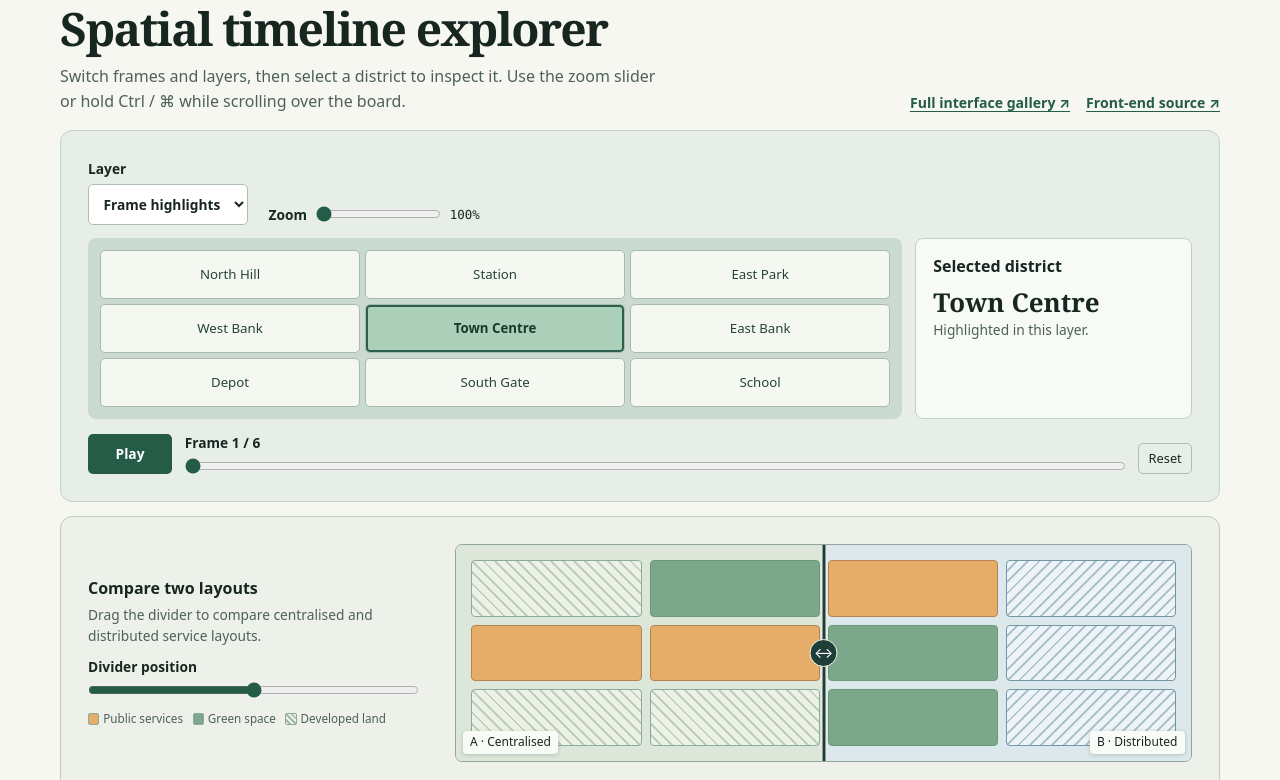
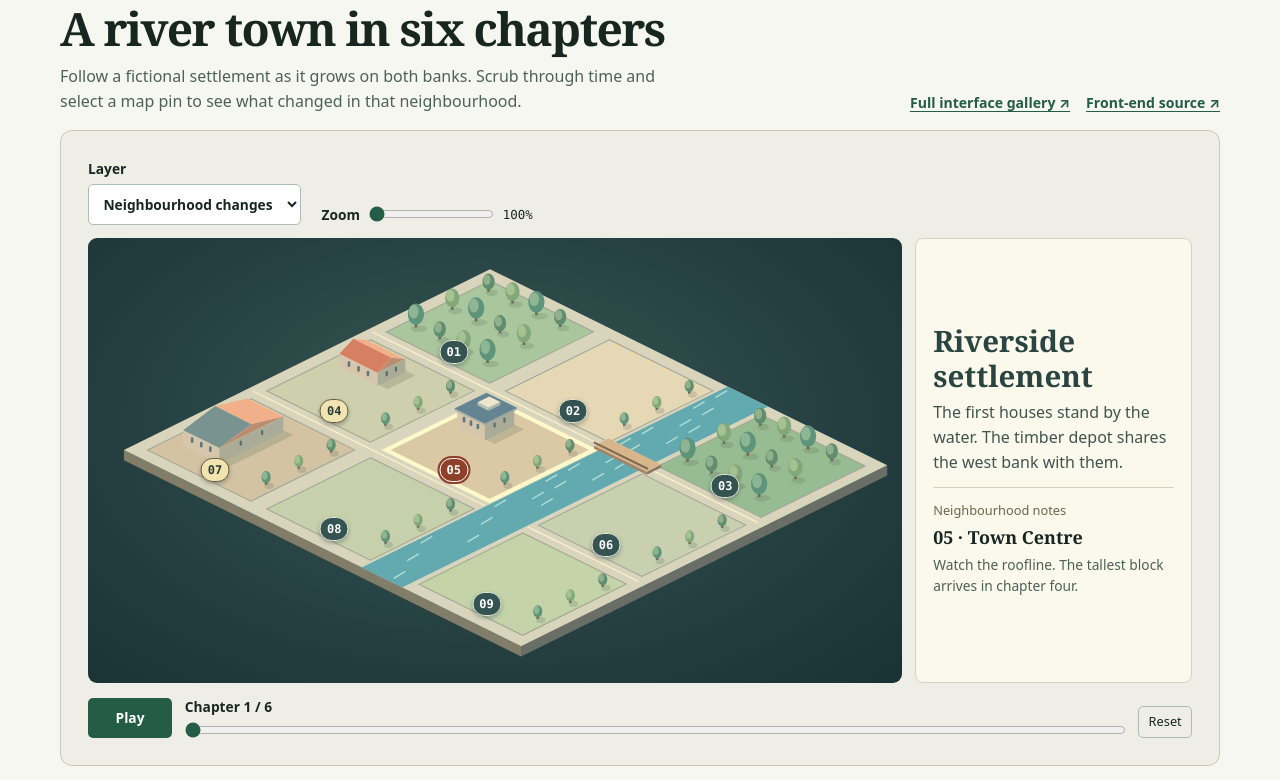
Before and after one commit to YangAoxin/yangaoxin.github.io, a plain HTML site: page projects.html in a window 1280 px wide. Shown: the part 2359-3139 px from the top of the page. Drawn offline with Linux system fonts and the light colour scheme.

Commit message:
Illustrate six chapters of a fictional river town

```diff
--- /dev/null
+++ b/city-atlas.js
@@ -0,0 +1,95 @@
+// An illustrated fictional town. Coordinates and construction dates are authored examples.
+const cityAtlas = (() => {
+  const columns = [0, 3.45, 7.85], rows = [0, 3.45, 6.9];
+  const ground = ['#a9c69c','#e6d7b5','#98bc91','#cecfac','#dbc9a6','#c9d0b0','#d3c3a2','#c6d1ac','#c4d3a8'];
+  const roofs = ['#d78061','#658492','#d2ac70','#789390'];
+  const point = (x,y,h=0) => [395+(x-y)*34,42+(x+y)*16.8-h];
+  const coords = p => p.map(v=>v.toFixed(1)).join(',');
+  const poly = (pts,fill,extra='') => '<polygon points="'+pts.map(coords).join(' ')+'" fill="'+fill+'" '+extra+'/>';
+  function floor(x,y,w,d,h,color,extra='') {
+    return poly([point(x,y,h),point(x+w,y,h),point(x+w,y+d,h),point(x,y+d,h)],color,extra);
+  }
+  function box(x,y,w,d,h,top,front='#d6c7ac',side='#abac98',base=0) {
+    const a=point(x+w,y,base+h), b=point(x+w,y+d,base+h), c=point(x,y+d,base+h);
+    return poly([a,b,point(x+w,y+d,base),point(x+w,y,base)],side)
+      +poly([b,c,point(x,y+d,base),point(x+w,y+d,base)],front)+floor(x,y,w,d,base+h,top);
+  }
+  function line(a,b,color,width) {
+    return '<path d="M'+coords(a)+' L'+coords(b)+'" fill="none" stroke="'+color+'" stroke-width="'+width+'" stroke-linecap="round"/>';
+  }
+  function tree(x,y,size,tone) {
+    const [u,v]=point(x,y); const r=size;
+    return '<g transform="translate('+coords([u,v])+')"><ellipse cx="3" cy="1" rx="'+r+'" ry="3.2" fill="#596c60" opacity=".22"/><path d="M0,0 v-'+(r*1.8)+'" stroke="#6d6850" stroke-width="2.5"/><ellipse cy="-'+(r*1.65)+'" rx="'+r+'" ry="'+(r*1.32)+'" fill="'+tone+'"/><ellipse cx="-'+r*.27+'" cy="-'+(r*1.95)+'" rx="'+r*.59+'" ry="'+r*.85+'" fill="#ddedb6" opacity=".38"/></g>';
+  }
+  function house(x,y,w,d,h,roof,flat=false) {
+    let s=floor(x+.12,y-.05,w+.12,d,0,'#566c58','opacity=".22"')+box(x,y,w,d,h,'#ede2c9');
+    for(let row=0;row<Math.max(1,Math.floor(h/11));row++) {
+      for(let i=1;i<=3;i++) s+=line(point(x+w*i/4,y+d,h-4-row*10),point(x+w*i/4,y+d,h-7-row*10),'#62777b',2.6);
+      for(let i=1;i<=2;i++) s+=line(point(x+w,y+d*i/3,h-4-row*10),point(x+w,y+d*i/3,h-7-row*10),'#566f73',2.2);
+    }
+    if(flat) return s+box(x-.04,y-.04,w+.08,d+.08,2,roof,'#b3b5a3','#9fa69e',h)+box(x+.2,y+.12,w*.4,d*.4,3,'#ece6cc','#bac3b4','#a9b7ac',h+2);
+    const ridge=[point(x,y+d/2,h+8),point(x+w,y+d/2,h+8)];
+    return s+poly([point(x,y,h),point(x+w,y,h),ridge[1],ridge[0]],'#f1b08a')
+      +poly([ridge[0],ridge[1],point(x+w,y+d,h),point(x,y+d,h)],roof)
+      +poly([point(x+w,y,h),ridge[1],point(x+w,y+d,h)],'#ba8d73');
+  }
+  // Per district: local footprints and the first frame in which they appear.
+  const plots=[
+    [[.55,1.8,1.05,.7,13,2]], [[.35,.5,2.15,.65,17,2],[1.45,1.8,1,.7,15,4]],
+    [], [[.35,.45,1.1,.8,13,1],[1.55,1.6,.95,.8,17,3]],
+    [[.35,.45,.8,.85,16,1],[1.62,.45,.75,.9,25,2],[1.2,1.8,.95,.76,32,4]],
+    [[.4,.4,1,.75,16,3],[1.6,1.5,.94,.9,23,4],[.4,1.8,.75,.7,16,5]],
+    [[.38,.5,1.05,1.85,15,1],[1.7,.5,.8,1.6,14,3]],
+    [[.35,.35,.8,.75,13,2],[1.5,.55,.9,.78,17,4],[.55,1.8,.92,.78,16,6]],
+    [[.36,.38,2,.76,17,5]]
+  ];
+  function origin(i) {return [columns[i%3],rows[Math.floor(i/3)]];}
+  const pin = i => {const [x,y]=origin(i); return point(x+1.55,y+2.6,0);};
+  function scene(frame, active=-1, hubs=[]) {
+    let s=box(-.34,-.34,11.48,10.58,10,'#d9d5bd','#827d68','#696f66',-10);
+    s+=floor(6.53,-.34,1.17,10.58,0,'#62a9b0');
+    for(let i=0;i<23;i++){
+      const x=6.64+(i%3)*.32,y=-.2+(i*.71)%10;
+      s+=line(point(x,y),point(x+.03,y+.34),'#b4ded4',1.35);
+    }
+    for(let i=0;i<9;i++){
+      const [x,y]=origin(i);
+      s+=floor(x,y,2.99,3.0,0,ground[i],i===active?'stroke="#fff8c9" stroke-width="4"':'stroke="#a0a594" stroke-width="1"');
+    }
+    for(const y of [3.2,6.65]) {
+      s+=line(point(-.2,y),point(6.48,y),'#fff0cd',1.2)+line(point(7.76,y),point(10.93,y),'#fff0cd',1.2);
+    }
+    if(frame>=6) {
+      s+=floor(7.7,-.25,.14,10.38,0,'#d9a56e');
+      for(let k=0;k<10;k++) s+=floor(7.72,k+.18,.08,.32,.2,'#fff3cf');
+    }
+    let objects=[];
+    function add(x,y,markup) {objects.push({depth:x+y,markup});}
+    for(let i=0;i<9;i++) {
+      const [x,y]=origin(i);
+      const garden=i===0 || i===2;
+      for(let k=0;k<(garden?12:3);k++){
+        const dx=garden?.3+(k%4)*.69:2.73, dy=garden?.34+Math.floor(k/4)*1.05:.42+k*.94;
+        if(i===0 && frame>=2 && dx<1.75 && dy>1.4) continue;
+        add(x+dx,y+dy,tree(x+dx,y+dy,garden?6+(k%3):4.5,['#608c70','#82a879','#5e947c'][k%3]));
+      }
+      for(const [dx,dy,w,d,h,born] of plots[i]){
+        if(born<=frame) add(x+dx+w*.5,y+dy+d*.5,house(x+dx,y+dy,w,d,h,roofs[(i+born)%4],i===4||i===8));
+      }
+      if(i===8 && frame>=5) {
+        s+=floor(x+.46,y+1.52,1.7,.92,.1,'#72a88c','stroke="#f5efd5" stroke-width="1"');
+        s+=line(point(x+1.31,y+1.52),point(x+1.31,y+2.44),'#f5efd5',1);
+      }
+    }
+    for(const y of [3.19,...(frame>=3?[6.65]:[])]) {
+      add(7.23,y,box(6.42,y-.2,1.52,.42,3,'#d7b68b','#a18466','#837963')+line(point(6.42,y+.21,6),point(7.94,y+.21,6),'#806851',2));
+    }
+    s+=objects.sort((a,b)=>a.depth-b.depth).map(o=>o.markup).join('');
+    for(const [i,dx,dy] of hubs) {
+      const [x,y]=origin(i),[u,v]=point(x+dx,y+dy);
+      s+='<g transform="translate('+coords([u,v])+')"><path d="M0 0v-16" stroke="#653b23" stroke-width="2"/><circle cy="-20" r="9" fill="#cf632b" stroke="#fff6d9" stroke-width="2"/><path d="M-4 -20h8m-4 -4v8" stroke="white" stroke-width="2"/></g>';
+    }
+    return '<svg viewBox="0 0 800 437" aria-hidden="true" focusable="false">'+s+'</svg>';
+  }
+  return {scene,pin};
+})();
--- a/projects.css
+++ b/projects.css
@@ -264,3 +264,29 @@ summary { font-weight: 650; color: var(--green); cursor: pointer; }
 .system-card p { margin: .55rem 0 0; font-weight: 650; color: #245c48; }
 .system-note { margin: .8rem 0 0; font-size: .82rem; color: #50645c; }
 @media (max-width: 620px) { .system-status { grid-template-columns: 1fr; } }
+
+/* River town atlas */
+#urban .spatial-player { background:#efeee6; border-color:#c9c9b9; }
+#urban .board-scroll, #urban .compare-layer { background-color:#213e3e; background-image:radial-gradient(ellipse at 48% 42%,#395754 0%,#253f40 60%,#193234 100%); }
+#urban .board-scroll { padding:0; border-radius:9px; align-self:center; }
+#urban .tile-board { position:relative; display:block; min-width:0; aspect-ratio:800/437; }
+.city-drawing,.city-drawing svg { width:100%;height:100%;display:block; }
+#urban .tile { position:absolute; transform:translate(-50%,-50%); min-height:24px; min-width:29px; padding:2px 4px; border:1px solid #e3e7d5; background:#365353; color:white; font:600 12px/1 var(--code); border-radius:14px; box-shadow:0 2px 4px #1c353a55; }
+#urban .tile.is-marked { background:#f2e4b1; border-color:#685d42; color:#283d39; }
+#urban .tile[aria-pressed="true"] { background:#8f4029; border-color:white; color:white; box-shadow:0 0 0 2px #8f4029; }
+#urban .tile:focus-visible { outline:3px solid #87e6ff; outline-offset:3px; }
+#urban .district-inspector { background:#fbf8ec; border-color:#d6d1bd; display:flex;flex-direction:column;justify-content:center; gap:.4rem; }
+#chapter-title { font:600 clamp(1.32rem,2.3vw,2rem)/1.18 var(--display); color:#294441; margin:0; }
+.chapter-copy { color:#405450; margin:0; line-height:1.55; }
+.field-note { color:#6e654c; border-top:1px solid #d7d0bb; padding-top:.8rem; margin-top:.4rem; font-size:.8rem; }
+#urban .district-name { margin:0;font-size:1.12rem; }
+#urban .compare-board { height:auto;aspect-ratio:800/437; }
+#urban .compare-layer { display:block;padding:0; }
+#urban .compare-layer svg { width:100%;height:100%;display:block; }
+#urban .legend-hub::before { background:#cf632b; }
+@media(max-width:620px){
+  #urban .district-inspector {padding:.85rem 1rem;}
+  #urban .board-scroll {width:100%;}
+  #urban .map-controls {flex-wrap:wrap;align-items:center;}
+  #urban .tile {min-width:24px;min-height:24px;font-size:10px;}
+}
--- a/projects.html
+++ b/projects.html
@@ -8,6 +8,7 @@
   <title>Projects · Aoxin Yang</title>
   <link rel="stylesheet" href="projects.css">
   <script src="catalog-data.js" defer></script>
+  <script src="city-atlas.js" defer></script>
   <script src="projects.js" defer></script>
 </head>
 <body>
@@ -175,8 +176,8 @@
     <section id="urban" class="spatial-section" aria-labelledby="spatial-title">
       <div class="project-head">
         <div>
-          <h2 id="spatial-title" data-zh="空间与时间交互">Spatial timeline explorer</h2>
-          <p data-zh="切换示例帧和图层，点选分区查看变化。滑块和 Ctrl / ⌘ 加滚轮可缩放棋盘。">Switch frames and layers, then select a district to inspect it. Use the zoom slider or hold Ctrl / ⌘ while scrolling over the board.</p>
+          <h2 id="spatial-title" data-zh="一座滨河小城的六次变化">A river town in six chapters</h2>
+          <p data-zh="从河岸聚落到两岸街区，拖动时间轴看小城长大。点选地图上的门牌，可以读到那一带的变化。所有场景均为虚构。">Follow a fictional settlement as it grows on both banks. Scrub through time and select a map pin to see what changed in that neighbourhood.</p>
         </div>
         <div class="project-links">
           <a class="text-link" href="https://yangaoxin.github.io/research-models-and-demos/" data-zh="交互示例全集 ↗">Full interface gallery ↗</a>
@@ -185,15 +186,15 @@
       </div>
       <div class="spatial-player" id="flood-evolution">
         <div class="map-controls">
-          <label class="field" for="layer"><span data-zh="显示图层">Layer</span><select id="layer"><option value="changes" data-zh="示例变化">Frame highlights</option><option value="services" data-zh="设施位置">Service points</option></select></label>
+          <label class="field" for="layer"><span data-zh="显示图层">Layer</span><select id="layer"><option value="changes" data-zh="街区变迁">Neighbourhood changes</option><option value="services" data-zh="规划服务点">Planned services</option></select></label>
           <label class="field zoom-field" for="zoom"><span data-zh="缩放">Zoom</span><input id="zoom" type="range" min="100" max="155" value="100" step="5"><output id="zoom-value" for="zoom">100%</output></label>
         </div>
         <div class="spatial-body">
-          <div class="board-scroll" id="district-board" tabindex="0" aria-label="Scrollable spatial board" data-aria-zh="可滚动的空间棋盘">
+          <div class="board-scroll" id="district-board" tabindex="0" aria-label="Zoomable river town map" data-aria-zh="可缩放的小城地图">
             <div class="tile-board" id="districts"></div>
           </div>
           <aside class="district-inspector">
-            <h3 data-zh="选中分区">Selected district</h3>
+            <h3 id="chapter-title"></h3><p class="chapter-copy" id="chapter-copy"></p><div class="field-note" data-zh="街区观察">Neighbourhood notes</div>
             <p class="district-name" id="district-name"></p>
             <p id="district-detail" aria-live="polite"></p>
           </aside>
@@ -206,8 +207,8 @@
       </div>
       <div class="comparison" aria-labelledby="comparison-title">
         <div class="comparison-copy">
-          <h3 id="comparison-title" data-zh="两种布局对照">Compare two layouts</h3>
-          <p data-zh="拖动分割线，比较集中和分散两种设施布局。">Drag the divider to compare centralised and distributed service layouts.</p>
+          <h3 id="comparison-title" data-zh="同一座城，设施设在哪里？">One town, two service layouts</h3>
+          <p data-zh="两张地图各有三处公共服务点。左右拖动，看看橙色标记是聚在城心，还是分布在车站、西岸和学校。">Both maps contain three service points. Swipe to see them clustered in the centre or spread across the station, west bank and school.</p>
           <label class="field" for="compare-position">
             <span data-zh="分割线位置">Divider position</span>
             <input id="compare-position" type="range" min="0" max="100" value="50">
--- a/projects.js
+++ b/projects.js
@@ -222,7 +222,25 @@ const districtNames = [
   ['West Bank','西岸'], ['Town Centre','城心'], ['East Bank','东岸'],
   ['Depot','仓库'], ['South Gate','南门'], ['School','学校'],
 ];
-const frameHighlights = [[4],[4,5],[1,4,5],[1,4,5,8],[4,8],[8]];
+const chapters = [
+  ['Riverside settlement','沿河而居','The first houses stand by the water. The timber depot shares the west bank with them.','最初的房屋沿河岸分布，木料仓也落在了西岸。',[3,4,6]],
+  ['The station opens','车站落成','A station opens north of the centre. A few houses appear on the hill and near the southern approach.','车站在城心以北落成，北岭和南侧进城的路旁也出现了人家。',[0,1,4,7]],
+  ['A second crossing','两岸相连','A bridge downstream gives the east bank a second crossing as the first homes appear there.','下游架起第二座桥，东岸也出现了第一排住宅。',[3,5,6]],
+  ['A denser centre','街区长高','A taller building changes the skyline in the centre. More homes fill in around the station and on the east bank.','城心的新楼改变了天际线，车站周边和东岸的空地也渐渐填上了住宅。',[1,4,5,7]],
+  ['A school by the river','河畔开学','A school and playing field open on the east bank, just south of the new houses.','东岸住宅以南建起了学校，旁边留出了一块球场。',[5,8]],
+  ['A riverside walk','沿河漫步','A footpath follows the east bank past both bridges. A final row of houses completes the southern approach.','一条步道沿东岸串起两座桥，南门街边也添了一排房屋。',[2,5,7,8]],
+];
+const notes = [
+  ['North Hill starts as a grove. A hillside house appears in chapter two.','北岭原是一片树林，第二幕起可以找到林间的小屋。'],
+  ['Look for the long station roof. A second building later appears beside it.','长屋顶标出了车站的位置，后来旁边又添了一栋楼。'],
+  ['This grove stays open as houses grow around it. The riverside walk later passes its western edge.','周边住宅渐多，东园仍保留整片树林。后来的河岸步道经过它的西侧。'],
+  ['One of the first houses stands here. A neighbour arrives when the second bridge opens.','这里有小城最早的住宅之一。第二座桥开通时，它也有了新邻居。'],
+  ['Watch the roofline. The tallest block arrives in chapter four.','留意屋顶的高度，最高的那栋楼到第四幕才出现。'],
+  ['Find the first east-bank house in chapter three. Two more follow on nearby plots.','第三幕可以找到东岸的第一栋住宅，随后旁边又添了两栋。'],
+  ['The long sheds belong to the depot. Their low roofs distinguish them from the centre.','长条形的低矮屋顶是仓库，隔着街就能与城心的楼房区分开。'],
+  ['Homes arrive in three stages along the southern approach.','南侧进城的路旁分三次添了住宅，可以沿时间轴逐一找出来。'],
+  ['Until chapter five, this plot is open. The green rectangle beside the school is its playing field.','第五幕以前这里还是空地。校舍建好后，旁边绿色的长方形就是球场。'],
+];
 const services = [1,4,6,8];
 const stage = byId('stage'), layer = byId('layer'), zoom = byId('zoom'), play = byId('play-timeline');
 const board = byId('districts');
@@ -237,21 +255,37 @@ const tiles = districtNames.map((_,index) => {
   });
   return button;
 });
-board.append(...tiles);
-
+const cityDrawing = element('div','','city-drawing');
+board.append(cityDrawing,...tiles);
+tiles.forEach((tile,index) => {
+  const [x,y]=cityAtlas.pin(index);
+  tile.style.left=x/800*100+'%';
+  tile.style.top=y/437*100+'%';
+});
+let previousScene = '';
 function renderSpatial() {
   const frame = Number(stage.value);
-  const marks = layer.value === 'services' ? services : frameHighlights[frame - 1];
+  const chapter = chapters[frame-1];
+  const marks = layer.value === 'services' ? services : chapter[4];
+  const sceneKey = [frame, activeDistrict, layer.value].join('/');
+  if(sceneKey !== previousScene) {
+    const hubs=layer.value==='services' ? services.map(i=>[i,1,.7]) : [];
+    cityDrawing.innerHTML=cityAtlas.scene(frame,activeDistrict,hubs);
+    previousScene=sceneKey;
+  }
   tiles.forEach((tile,index) => {
-    tile.textContent = t(...districtNames[index]);
+    const name=t(...districtNames[index]);
+    tile.textContent = String(index+1).padStart(2,'0');
+    tile.title=name;
+    tile.setAttribute('aria-label',name);
     tile.classList.toggle('is-marked',marks.includes(index));
     tile.setAttribute('aria-pressed',String(index === activeDistrict));
   });
-  byId('district-name').textContent = t(...districtNames[activeDistrict]);
-  byId('district-detail').textContent = marks.includes(activeDistrict)
-    ? t('Highlighted in this layer.','此分区在当前图层中高亮。')
-    : t('Unmarked in this layer.','此分区在当前图层中未标记。');
-  byId('stage-label').textContent = t('Frame ','画面 ') + frame + ' / ' + frameHighlights.length;
+  byId('chapter-title').textContent = t(chapter[0],chapter[1]);
+  byId('chapter-copy').textContent = t(chapter[2],chapter[3]);
+  byId('district-name').textContent = tiles[activeDistrict].textContent+' · '+t(...districtNames[activeDistrict]);
+  byId('district-detail').textContent = t(...notes[activeDistrict]);
+  byId('stage-label').textContent = t('Chapter ','场景 ') + frame + ' / ' + chapters.length;
   byId('zoom-value').textContent = zoom.value + '%';
   board.style.setProperty('--board-scale',String(Number(zoom.value) / 100));
   play.textContent = timer ? t('Pause','暂停') : t('Play','播放');
@@ -268,9 +302,9 @@ play.addEventListener('click', () => {
     return;
   }
   timer = setInterval(() => {
-    stage.value = String(Number(stage.value) % frameHighlights.length + 1);
+    stage.value = String(Number(stage.value) % chapters.length + 1);
     renderSpatial();
-  },900);
+  },2800);
   renderSpatial();
 });
 byId('reset-timeline').addEventListener('click', () => {
@@ -506,13 +540,13 @@ byId('plan-form').addEventListener('submit', event => {
 
 const comparison = byId('compare-board');
 const divider = byId('compare-position');
-const layouts = [
-  ['block', 'green', 'block', 'block', 'hub', 'hub', 'green', 'block', 'block', 'block', 'green', 'block'],
-  ['block', 'green', 'hub', 'block', 'block', 'block', 'green', 'block', 'block', 'hub', 'green', 'block'],
+const comparisonHubs = [
+  [[4,.75,.35],[4,2.35,.55],[4,1.76,2.62]],
+  [[1,1,.55],[3,1.5,1.8],[8,1.6,1.1]],
 ];
-for (const [index, layer] of [...comparison.querySelectorAll('.compare-layer')].entries()) {
-  layer.replaceChildren(...layouts[index].map(use => element('span', '', 'parcel ' + use)));
-}
+[...comparison.querySelectorAll('.compare-layer')].forEach((layer,index)=>{
+  layer.innerHTML=cityAtlas.scene(6,-1,comparisonHubs[index]);
+});
 
 function renderComparison() {
   const percentage = divider.valueAsNumber;
```
